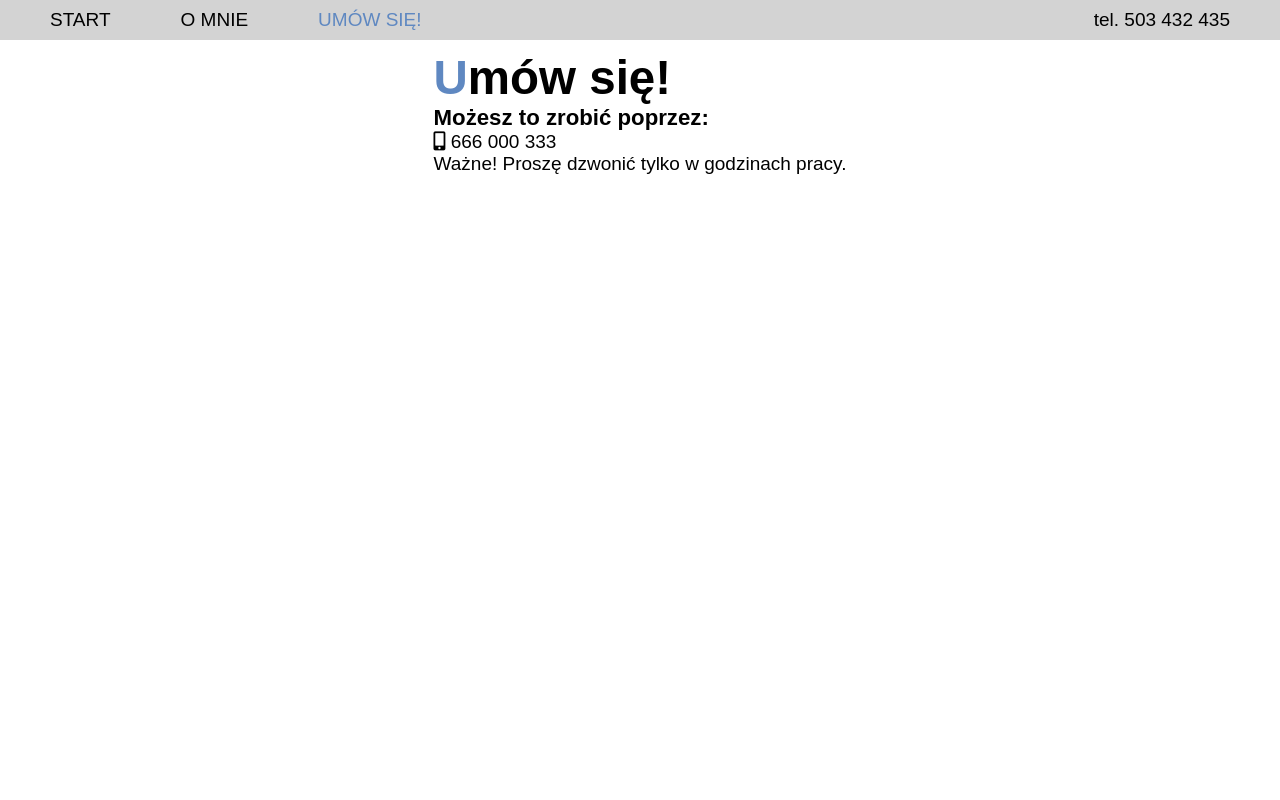
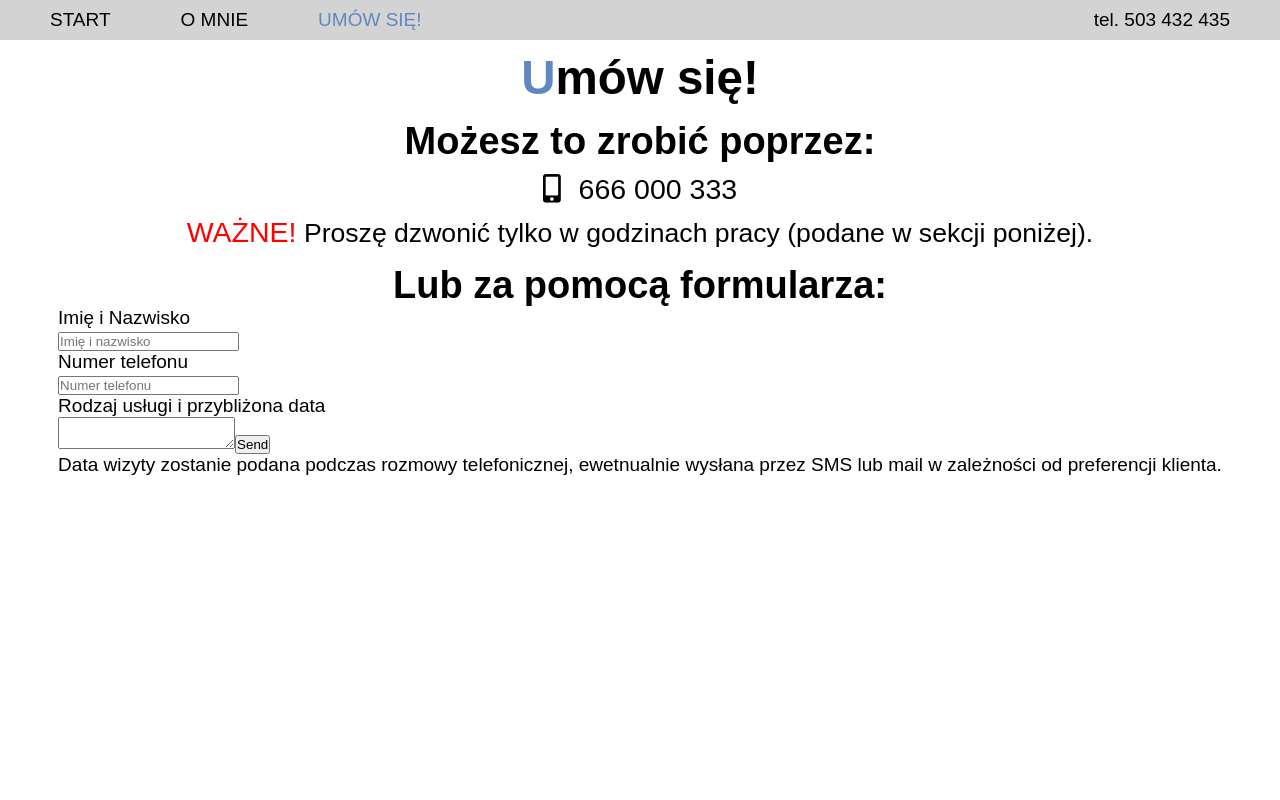
Before and after one commit to Adaxelx/strona-salonu, a React (Create React App) app: page /contact in a window 1280 px wide. Shown: the top 800 px of the page. Built offline with nearby package versions, Linux system fonts and the light colour scheme.

Commit message:
some styles + form in contactpage

```diff
--- a/src/MobileComponents/ContactPage.js
+++ b/src/MobileComponents/ContactPage.js
@@ -3,7 +3,19 @@ import React from 'react';
 import Footer from './Footer.js'
 
 class ContactPage extends React.Component {
-    state = {  }
+    state = {
+        username: '',
+        number: '',
+        message:'',
+     }
+
+     handleChange = (e) =>{
+        const name = e.target.name;
+        const value = e.target.value;
+        this.setState({
+            [name]: value,
+        })
+     }
 
     scrollTop = () => {
         window.scrollTo(0, 0)
@@ -20,10 +32,27 @@ class ContactPage extends React.Component {
                 <section className='contactSection'>
                 <h2 className="title"><span className='firstLetter'>U</span>mów się!</h2>
                 <section className='contactTypes'>
-                    <h3>Możesz to zrobić poprzez:</h3>
-                    <p><i className="fas fa-mobile-alt"></i> 666 000 333</p>
-                    <p>Ważne! Proszę dzwonić tylko w godzinach pracy.</p>
+                    <h3 className='subtitle'>Możesz to zrobić poprzez:</h3>
+                    <p className='telephoneNumer'><i className="fas fa-mobile-alt"></i> 666 000 333</p>
+                    <aside><span>Ważne!</span> Proszę dzwonić tylko w godzinach pracy (podane w sekcji poniżej).</aside>
                 </section>
+                <form action="">
+                    <h3 className='subtitle'>Lub za pomocą formularza:</h3>
+                    <label className='name' htmlFor="user">
+                        <p>Imię i Nazwisko</p>
+                        <input placeholder='Imię i nazwisko' type="text" id="user" name="username" value={this.state.username} onChange={this.handleChange}></input>
+                    </label>
+                    <label className='number' htmlFor="phone-number">
+                        <p>Numer telefonu</p>
+                        <input placeholder='Numer telefonu' type="number" id="number" name="number" value={this.state.email} onChange={this.handleChange}></input>
+                    </label>
+                    <label className='message' htmlFor="message">
+                        <p>Rodzaj usługi i przybliżona data</p>
+                        <textarea id="message" name="message" value={this.state.message} onChange={this.handleChange}></textarea>
+                    </label>
+                    <button>Send</button>
+                    <p>Data wizyty zostanie podana podczas rozmowy telefonicznej, ewetnualnie wysłana przez SMS lub mail w zależności od preferencji klienta.</p>
+                </form>
                 </section>
                 <Footer/>
             </article>
--- a/src/Styles/test_styles/_contactPage.sass
+++ b/src/Styles/test_styles/_contactPage.sass
@@ -1,11 +1,31 @@
 .contactPage
     position: absolute
     width: 100%
-    +flexColumnAround()
-    justify-content: flex-start
     overflow: hidden
     .contactSection
         height: 100vh
+        width: 100%
+        +flexColumnAround()
+        justify-content: flex-start
+        .subtitle
+            font-size: $font-sizeSubtitle
+            margin-top: $space-content
+            text-align: center
         .title
             font-size: $font-sizeTitle
             margin-top: $space-components
+        .contactTypes
+            width: $width-section
+            .telephoneNumer
+                font-size: $font-sizeMedium
+                margin: $space-inner 0 $space-inner 0
+                text-align: center
+                i
+                    margin-right: $space-inner
+            aside
+                text-align: center
+                font-size: $font-sizeContent
+                span
+                    text-transform: uppercase
+                    font-size: $font-sizeMedium
+                    color: red
```
Lines whose indentation alone changed are shown as unchanged.
